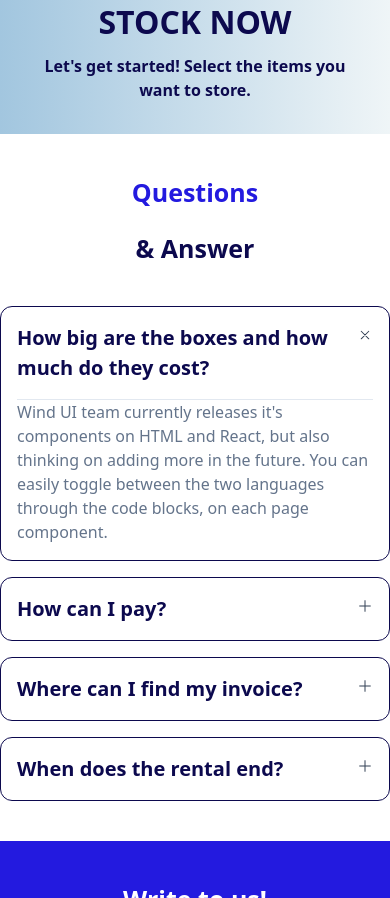
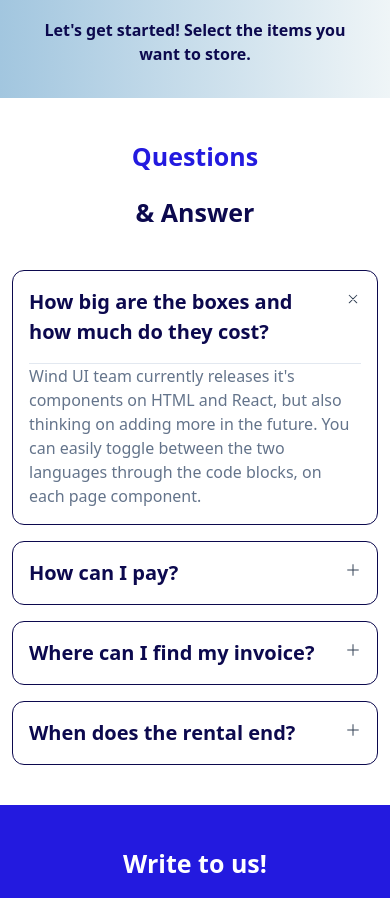
Before and after one commit to chotonbhowmik/self-storage, a React (Vite) app: page / in a window 390 px wide. Shown: the part 11102-12000 px from the top of the page. Built offline with nearby package versions, Linux system fonts and the light colour scheme; no server answers.

Commit message:
added some spacing in faq

```diff
--- a/src/pages/Home/FAQ/FAQ.jsx
+++ b/src/pages/Home/FAQ/FAQ.jsx
@@ -2,7 +2,7 @@
 
 const FAQ = () => {
     return (
-      <div className="max-w-5xl mx-auto bg-white pb-10">
+      <div className="max-w-5xl mx-auto bg-white pb-10 px-3 lg:px-0">
         <div>
           <div className="bg-white py-10">
             <h2 className="font-bold text-[25px] lg:text-[40px] leading-[36px] text-[#231ADF] text-center">
--- a/src/pages/Home/LocationSection/LocationSection.jsx
+++ b/src/pages/Home/LocationSection/LocationSection.jsx
@@ -5,7 +5,7 @@ import Insurantransport from "../../../assets/Insurantransport.png";
 import Insurance2 from "../../../assets/insurance2.png";
 const LocationSection = () => {
     return (
-      <div className="my-10">
+      <div className="my-10 px-2 lg:px-0">
         <div>
           <h2 className="font-bold text-[25px] lg:text-[40px] leading[36px] text-[#231ADF] text-center">
             Storage at Safe Store
```
